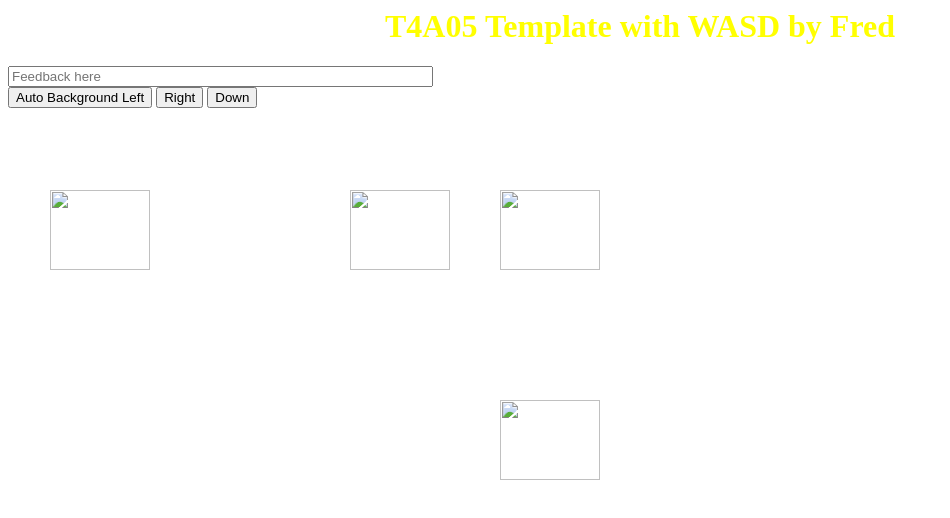
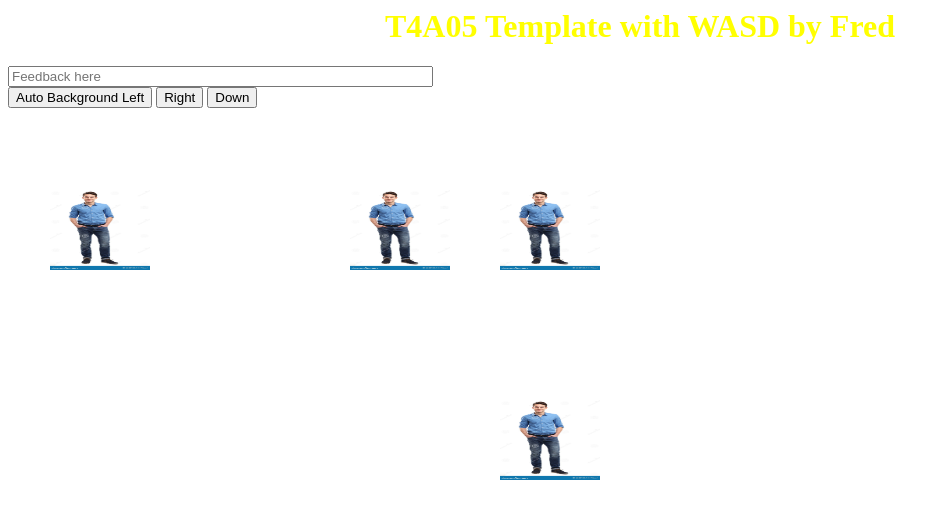
Before and after one commit to Yepstinator/GameDev2024, a plain HTML site: page public/wasd.html in a window 1280 px wide. Shown: the whole page, without its empty margins (0-950 px from the left). Drawn offline with Linux system fonts and the light colour scheme.

Commit message:
Update wasd.html

```diff
--- a/public/wasd.html
+++ b/public/wasd.html
@@ -121,7 +121,7 @@ function myCheckHit(){
 
 
 
-<img id="myImg01" src="myImgNew.jpg"  style="position:absolute; width:100px; height:80px; left: 50px; top:190px;">
-<img id="myImg02" src="myImgNew.jpg"  style="position:absolute; width:100px; height:80px; left:350px; top:190px;">
-<img id="myImg03" src="myImgNew.jpg"  style="position:absolute; width:100px; height:80px; left:500px; top:190px;">
-<img id="myImg04" src="myImgNew.jpg"  style="position:absolute; width:100px; height:80px; left:500px; top:400px;">
+<img id="myImg01" src="Man stand.jpg"  style="position:absolute; width:100px; height:80px; left: 50px; top:190px;">
+<img id="myImg02" src="Man stand.jpg"  style="position:absolute; width:100px; height:80px; left:350px; top:190px;">
+<img id="myImg03" src="Man stand.jpg"  style="position:absolute; width:100px; height:80px; left:500px; top:190px;">
+<img id="myImg04" src="Man stand.jpg"  style="position:absolute; width:100px; height:80px; left:500px; top:400px;">
```
